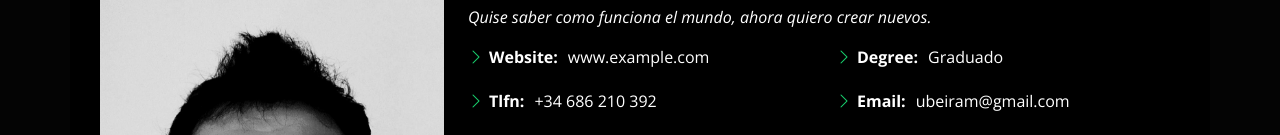
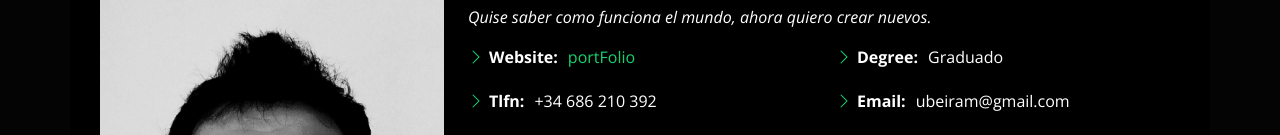
Before and after one commit to Ubeira/portFolio, a plain HTML site: page index.html in a window 1280 px wide. Both pictures are taken after a click on the link "Sobre mí". Shown: the part 247-382 px from the top of the page. Drawn offline with nearby package versions, Linux system fonts and the light colour scheme.

Commit message:
example.com quitado

```diff
--- a/index.html
+++ b/index.html
@@ -94,7 +94,10 @@
           <div class="row">
             <div class="col-lg-6">
               <ul>
-                <li><i class="bi bi-chevron-right"></i> <strong>Website:</strong> <span>www.example.com</span></li>
+                <li><i class="bi bi-chevron-right"></i> <strong>Website:</strong> <span><a
+                      href="https://ubeira.github.io/portFolio/" target="_blank" rel="noopener noreferrer">portFolio</a>
+                  </span>
+                </li>
                 <li><i class="bi bi-chevron-right"></i> <strong>Tlfn:</strong> <span>+34 686 210 392</span></li>
                 <li><i class="bi bi-chevron-right"></i> <strong>Ciudad:</strong> <span>Vigo, España</span></li>
               </ul>
```
